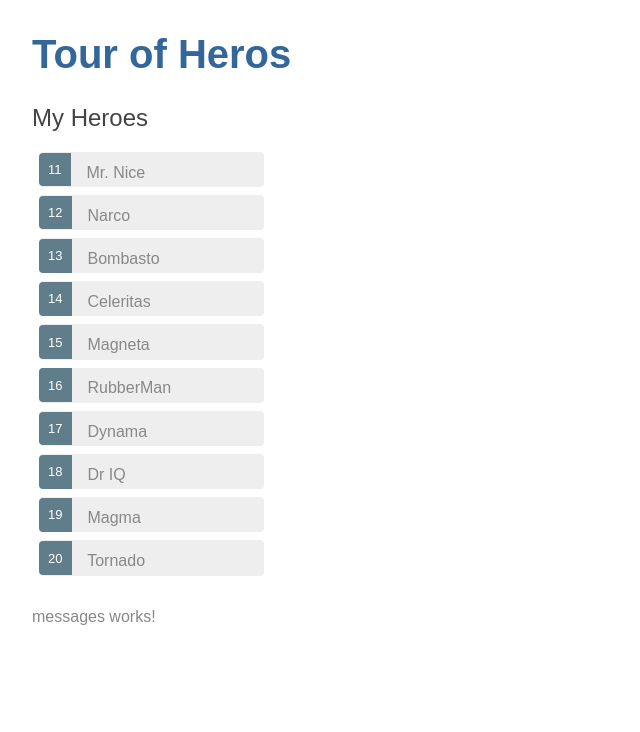
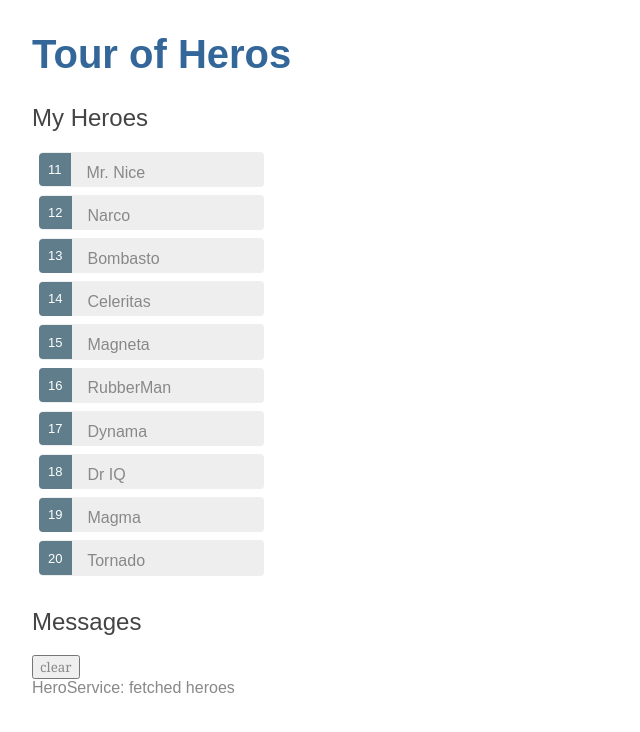
Before and after one commit to stephensamonte/Angular-First-App, an Angular app: page / in a window 1280 px wide. Shown: the top 732 px of the page, without its empty margins (0-640 px from the left). Built offline with nearby package versions, Linux system fonts and the light colour scheme.

Commit message:
Show Message Service
Changes:
- Create the MessageService
- injected services into the HeroService
- Bind to the MessageService

```diff
--- a/src/app/hero.service.ts
+++ b/src/app/hero.service.ts
@@ -2,6 +2,12 @@
 
 // you'll simulate getting data from the server with the RxJS of() function.
 import { Observable, of } from 'rxjs';
+
+// inject message into hero service
+// This is a typical "service-in-service" scenario:
+// you inject the MessageService into the HeroService which
+// is injected into the HeroesComponent.
+import { MessageService } from './message.service';
 
 // Import hero class
 import { Hero } from './hero';
@@ -13,13 +19,20 @@
 })
 export class HeroService {
 
-  constructor() { }
+  // constructor() { }
+  // a parameter that declares a private messageService property.
+  // Angular will inject the singleton MessageService into that
+  // property when it creates the HeroService.
+  constructor(private messageService: MessageService) { }
 
   // return the data
   // getHeroes(): Hero[] {
   //   return HEROES;
   // }
   getHeroes(): Observable<Hero[]> {
+    // TODO: send the message _after_ fetching the heroes
+    this.messageService.add('HeroService: fetched heroes');
+
     // of(HEROES) returns an Observable<Hero[]>
     // that emits a single value, the array of mock heroes.
     return of(HEROES);
--- /dev/null
+++ b/src/app/message.service.ts
@@ -0,0 +1,29 @@
+// import { Injectable } from '@angular/core';
+
+// @Injectable({
+//   providedIn: 'root'
+// })
+// export class MessageService {
+
+//   constructor() { }
+// }
+
+import { Injectable } from '@angular/core';
+
+@Injectable({
+  providedIn: 'root',
+})
+
+// The service exposes its cache of messages and two methods:
+// one to add() a message to the cache and another to clear() the cache.
+export class MessageService {
+  messages: string[] = [];
+
+  add(message: string) {
+    this.messages.push(message);
+  }
+
+  clear() {
+    this.messages = [];
+  }
+}
--- a/src/app/messages/messages.component.html
+++ b/src/app/messages/messages.component.html
@@ -1,3 +1,12 @@
-<p>
+<!-- <p>
   messages works!
-</p>
+</p> -->
+
+<div *ngIf="messageService.messages.length">
+
+  <h2>Messages</h2>
+  <button class="clear"
+          (click)="messageService.clear()">clear</button>
+  <div *ngFor='let message of messageService.messages'> {{message}} </div>
+
+</div>
```
Also changed, not shown: src/app/messages/messages.component.ts (+12 -1 lines), 1 other file (tests, documents, lock files or other folders).
